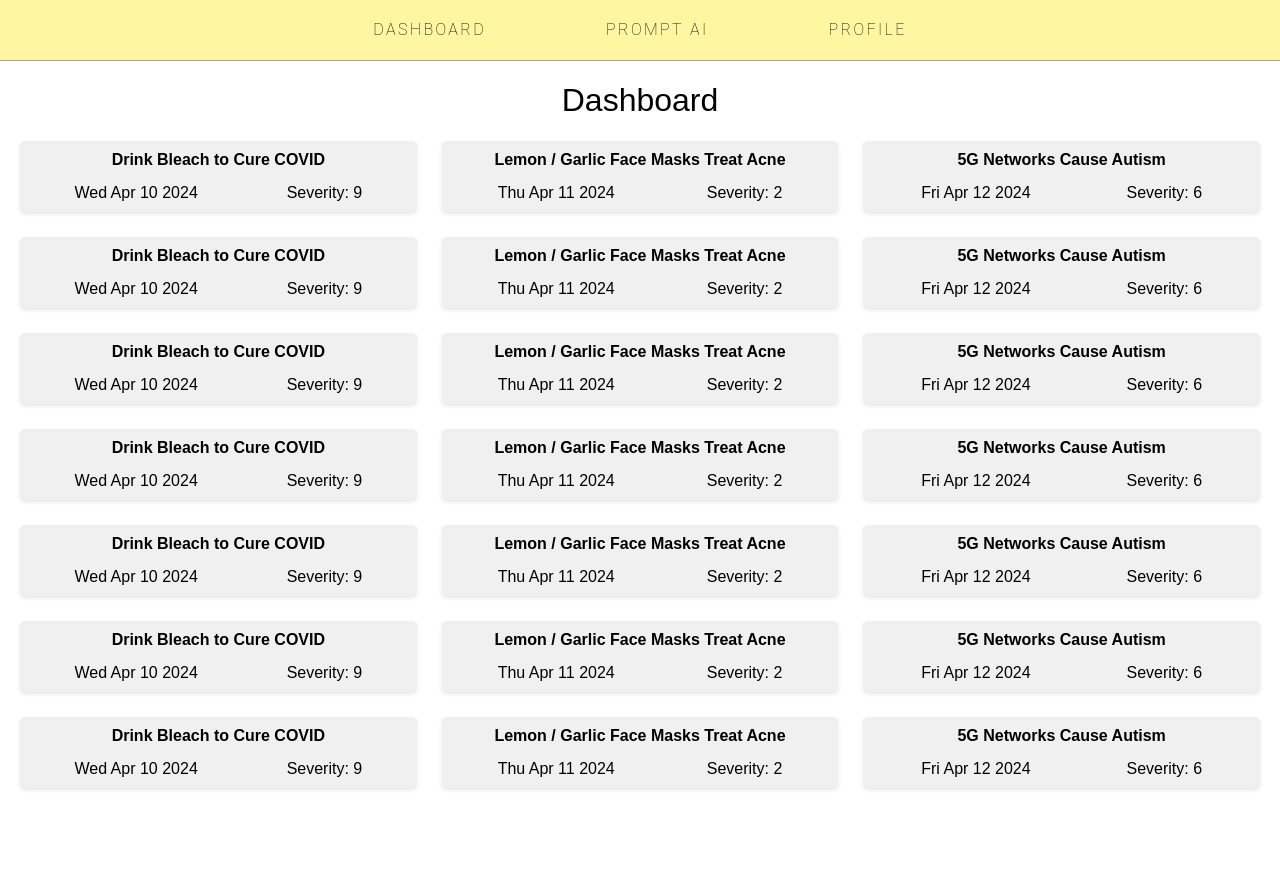
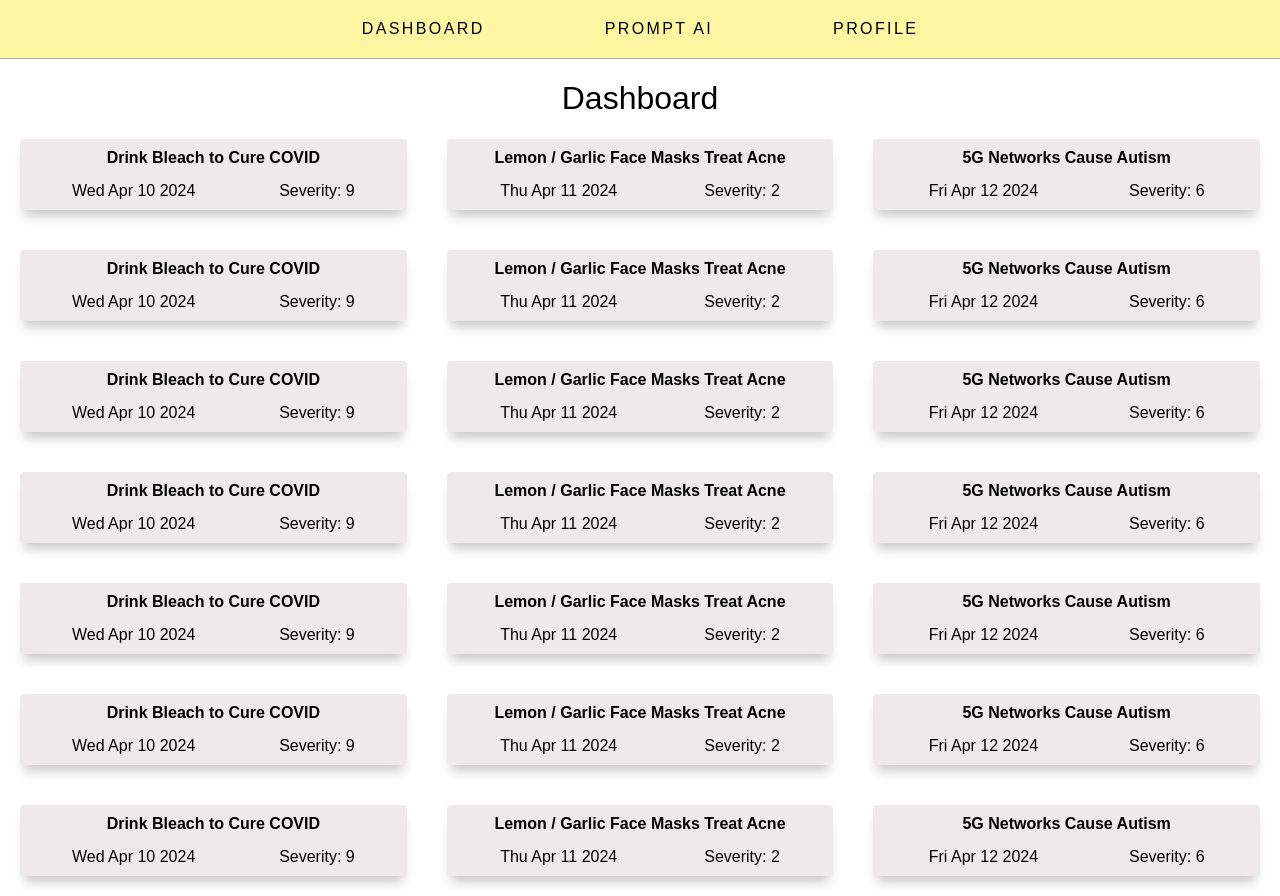
Before and after one commit to BaldoHado/Health-Misinformation-AI-App, a React (Create React App) app in the folder my-app/: page / in a window 1280 px wide. Before the commit the page ends 800 px from the top, so only its background shows below. Built offline with nearby package versions, Linux system fonts and the light colour scheme.

Commit message:
fixed header, removed mui button

```diff
--- a/my-app/src/components/Header/Header.module.scss
+++ b/my-app/src/components/Header/Header.module.scss
@@ -26,22 +26,18 @@ h1 {
     font-weight: 200;
     color: #000000;
     font-size: 16px;
-    padding-left: 50px;
-    padding-right: 50px;
+    padding: 5px 50px;
     &:hover {
       background-color: transparent;
     }
-  }
-}
 
-a {
+    & > a {
       color: black;
       text-transform: uppercase;
       text-decoration: none;
       letter-spacing: 0.15em;
-
       display: inline-block;
-  padding: 0px 10px;
+      padding: 5px 10px;
       position: relative;
 
       &::after {
@@ -62,3 +58,6 @@ a {
         left: 0;
       }
     }
+
+  }
+}
--- a/my-app/src/components/Header/Header.tsx
+++ b/my-app/src/components/Header/Header.tsx
@@ -1,21 +1,20 @@
 import React from "react";
 import styles from "./Header.module.scss";
-import { Button } from "@mui/material";
 import { Link } from "react-router-dom";
 
 const Header = () => {
   return (
     <nav className={styles.header}>
       <div className={styles.headerCenter}>
-        <Button className={styles.navBtn}>
+        <div className={styles.navBtn}>
           <Link to="/">Dashboard</Link>
-        </Button>
-        <Button className={styles.navBtn}>
+        </div>
+        <div className={styles.navBtn}>
           <Link to="/prompt-ai">Prompt AI</Link>
-        </Button>
-        <Button className={styles.navBtn}>
+        </div>
+        <div className={styles.navBtn}>
           <Link to="/profile">Profile</Link>
-        </Button>
+        </div>
       </div>
     </nav>
   );
--- a/my-app/src/components/IssueBox/IssueBox.module.scss
+++ b/my-app/src/components/IssueBox/IssueBox.module.scss
@@ -1,16 +1,19 @@
 .gridContainer {
     display: grid;
     grid-template-columns: repeat(3, 1fr);
-    gap: 25px;
-    margin-left: 20px;
-    margin-right: 20px;
+    gap: 40px;
+    margin: 20px;
 }
 
 .box {
-    background-color: #f0f0f0;
+    background-color: #eeeaec;
     padding: 10px;
     border-radius: 5px;
-    box-shadow: 0 2px 4px rgba(0, 0, 0, 0.1);
+    border-radius: 0.25rem;
+    box-shadow: 0 10px 10px -4px rgba(47, 47, 47, 0.25);
+    display: flex;
+    flex-direction: column;
+    overflow: hidden;
 }
 
 .summary {
```
Lines whose indentation alone changed are shown as unchanged.
